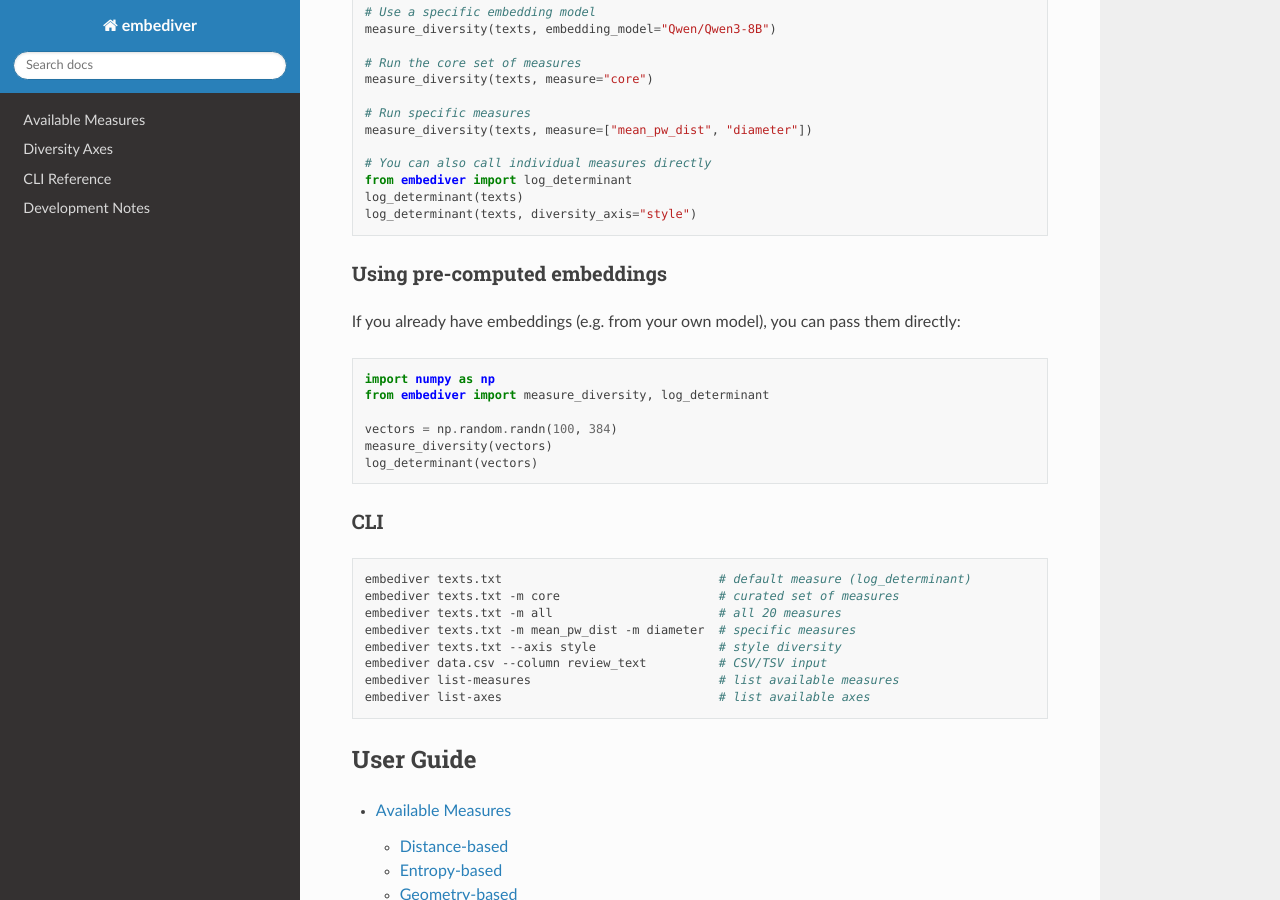
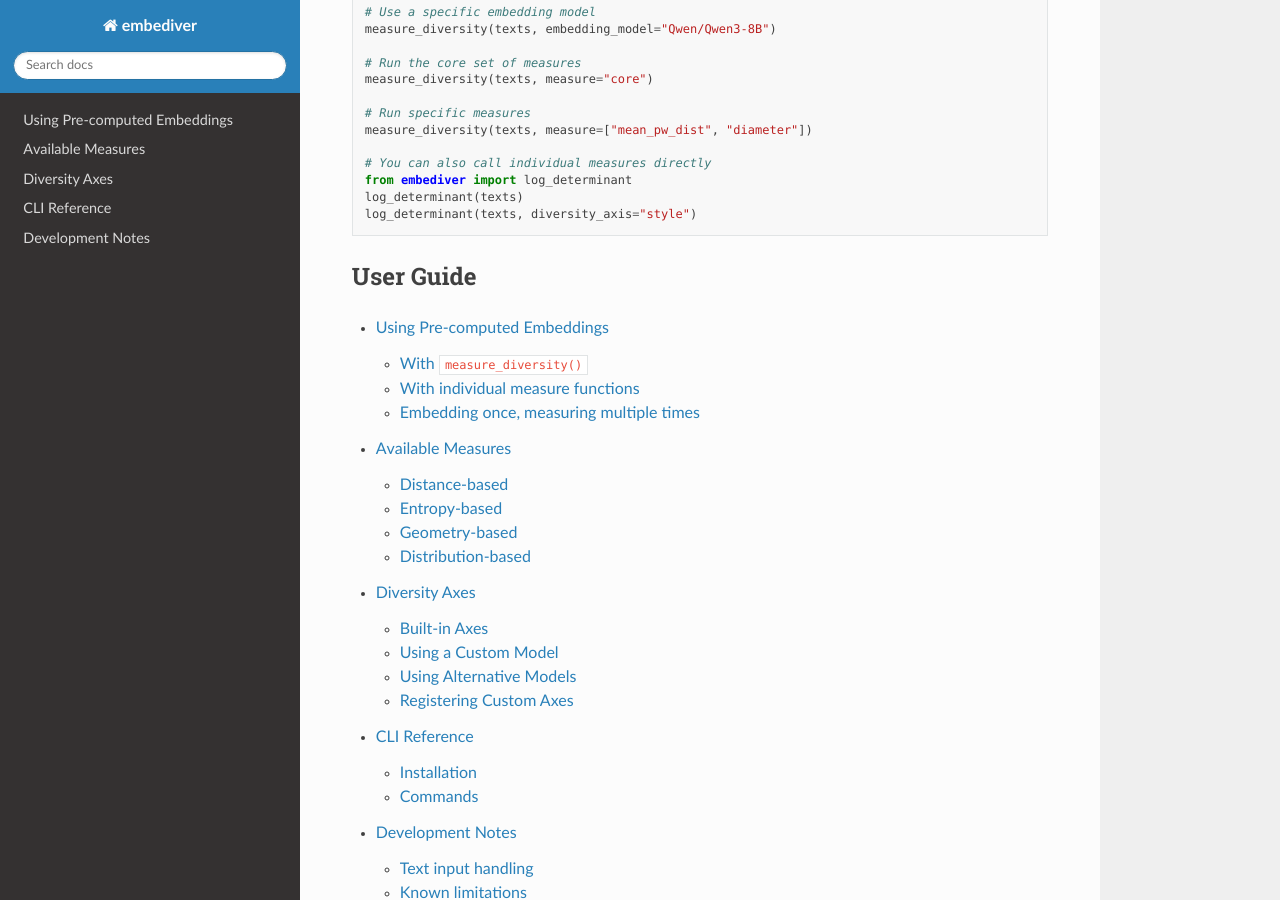
Before and after one commit to nlpsoc/emb-diversity, a Sphinx documentation site: the page built from docs/source/index.md, in a window 1280 px wide and 900 px high, scrolled down 1414 px. Built offline with Sphinx 7.4.7 and the Read the Docs theme 3.1.0, drawn with Linux system fonts in a browser that asks for light colours; pages that are not in the unit, such as notebooks, are missing from menus.

Commit message:
docs: move pre-computed embeddings to its own page
Co-Authored-By: Claude Opus 4.6 (1M context) <noreply@anthropic.com>

````diff
--- a/docs/source/index.md
+++ b/docs/source/index.md
@@ -19,37 +19,12 @@
 :end-before: <!-- docs-quickstart-end -->
 ```
 
-### Using pre-computed embeddings
-
-If you already have embeddings (e.g. from your own model), you can pass them directly:
-
-```python
-import numpy as np
-from embediver import measure_diversity, log_determinant
-
-vectors = np.random.randn(100, 384)
-measure_diversity(vectors)
-log_determinant(vectors)
-```
-
-### CLI
-
-```bash
-embediver texts.txt                              # default measure (log_determinant)
-embediver texts.txt -m core                      # curated set of measures
-embediver texts.txt -m all                       # all 20 measures
-embediver texts.txt -m mean_pw_dist -m diameter  # specific measures
-embediver texts.txt --axis style                 # style diversity
-embediver data.csv --column review_text          # CSV/TSV input
-embediver list-measures                          # list available measures
-embediver list-axes                              # list available axes
-```
-
 ## User Guide
 
 ```{toctree}
 :maxdepth: 2
 
+user-guide/embeddings
 user-guide/measures
 user-guide/axes
 user-guide/cli
````
Also changed, not shown: docs/source/user-guide/embeddings.md (added, +51 -0 lines).
